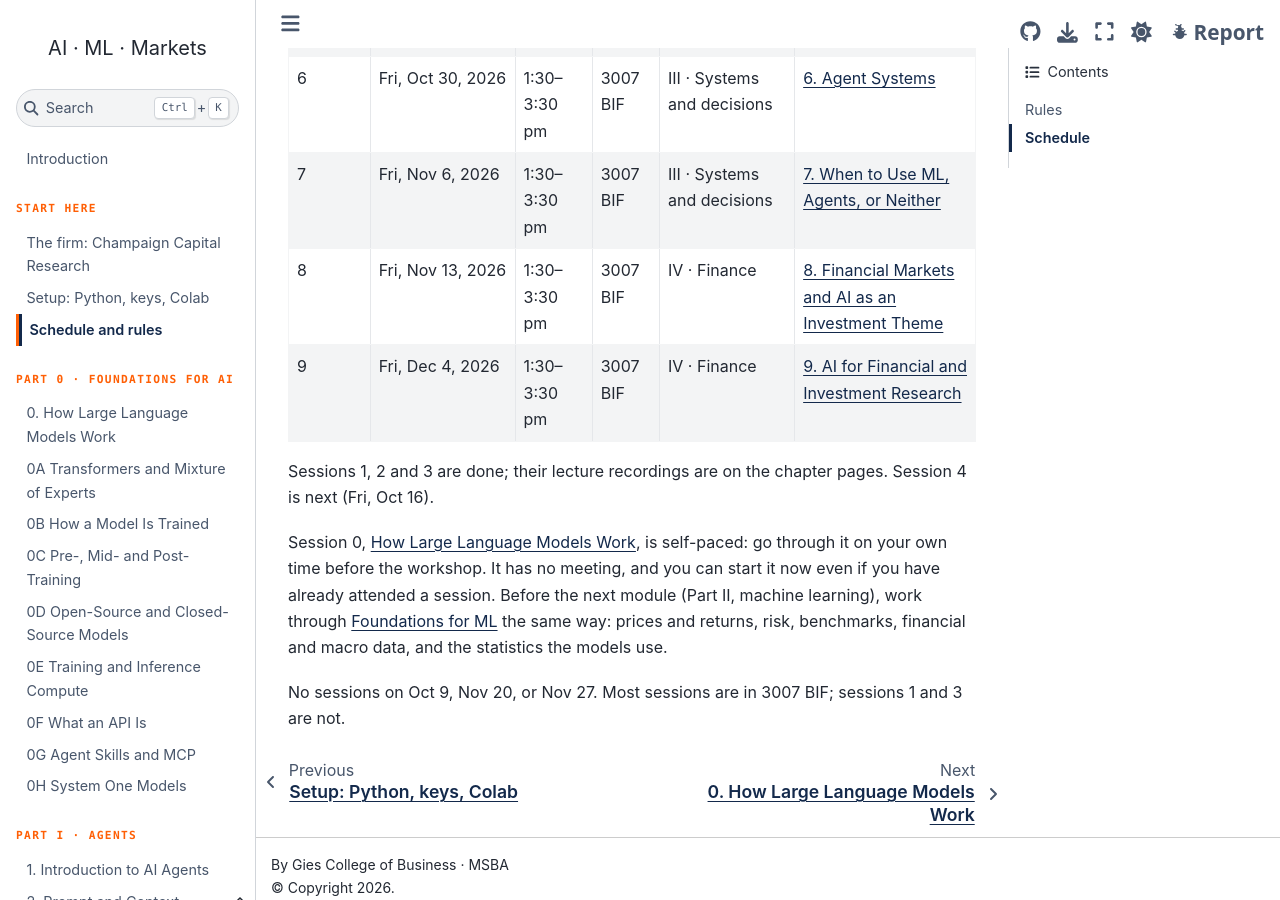
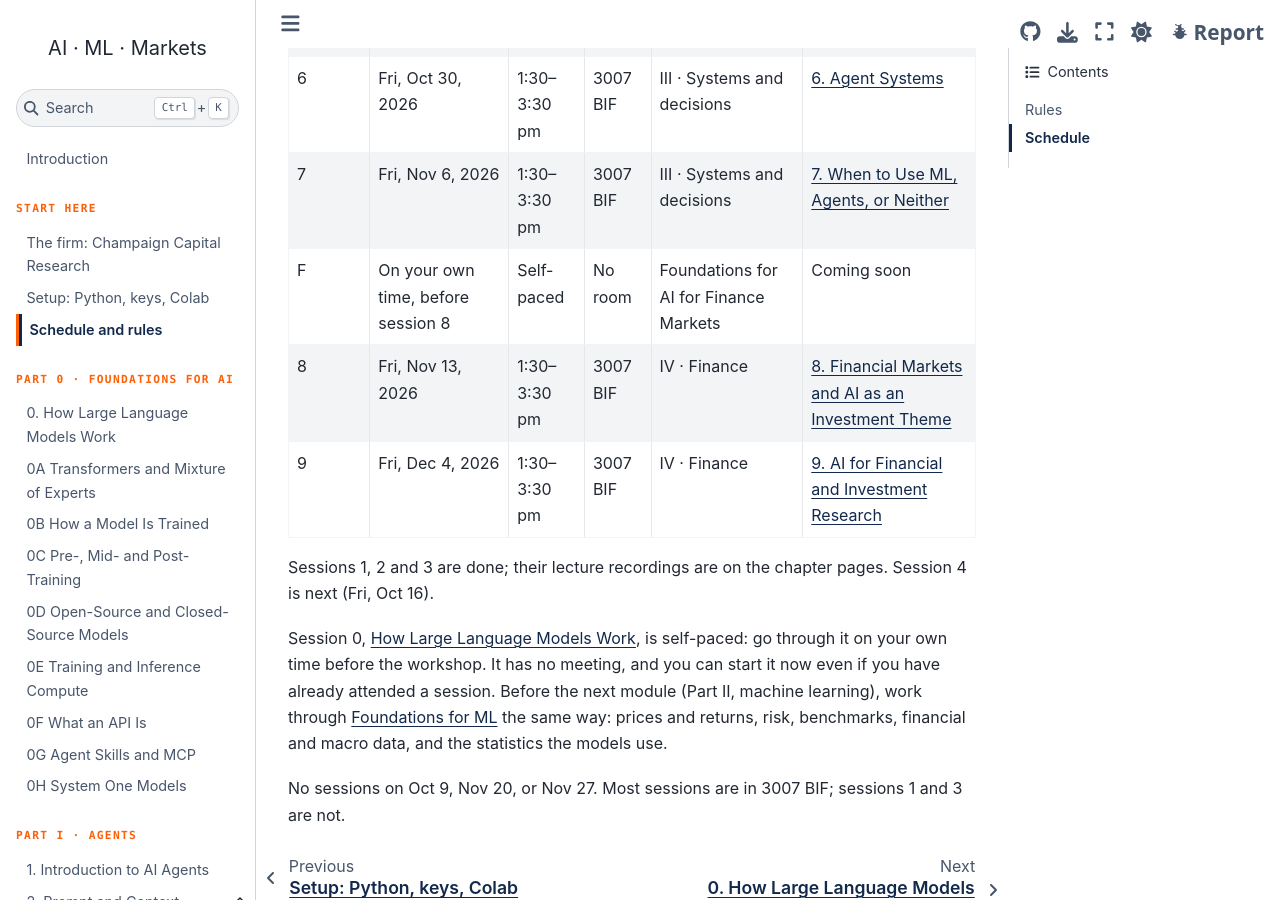
Before and after one commit to ashcastelinocs124/msba-ai-workshop, a Jupyter Book: the page built from book/schedule.md, in a window 1280 px wide and 900 px high, scrolled down 1342 px. Built offline with Jupyter Book 1.0.4 settings and Sphinx 7.4.7 and the Sphinx Book theme 1.1.4, drawn with Linux system fonts in a browser that asks for light colours.

Commit message:
Add Foundations for AI for Finance Markets to the schedule

```diff
--- a/book/schedule.md
+++ b/book/schedule.md
@@ -23,6 +23,7 @@
 | 5 | Fri, Oct 23, 2026 | 1:30–3:30 pm | 3007 BIF | II · Machine learning | [5. ML Foundations II](ch05-ml-foundations-2.md) |
 | 6 | Fri, Oct 30, 2026 | 1:30–3:30 pm | 3007 BIF | III · Systems and decisions | [6. Agent Systems](ch06-agent-systems.md) |
 | 7 | Fri, Nov 6, 2026 | 1:30–3:30 pm | 3007 BIF | III · Systems and decisions | [7. When to Use ML, Agents, or Neither](ch07-ml-agents-or-neither.md) |
+| F | On your own time, before session 8 | Self-paced | No room | Foundations for AI for Finance Markets | Coming soon |
 | 8 | Fri, Nov 13, 2026 | 1:30–3:30 pm | 3007 BIF | IV · Finance | [8. Financial Markets and AI as an Investment Theme](ch08-markets-and-ai.md) |
 | 9 | Fri, Dec 4, 2026 | 1:30–3:30 pm | 3007 BIF | IV · Finance | [9. AI for Financial and Investment Research](ch09-ai-investment-research.md) |
 
```
